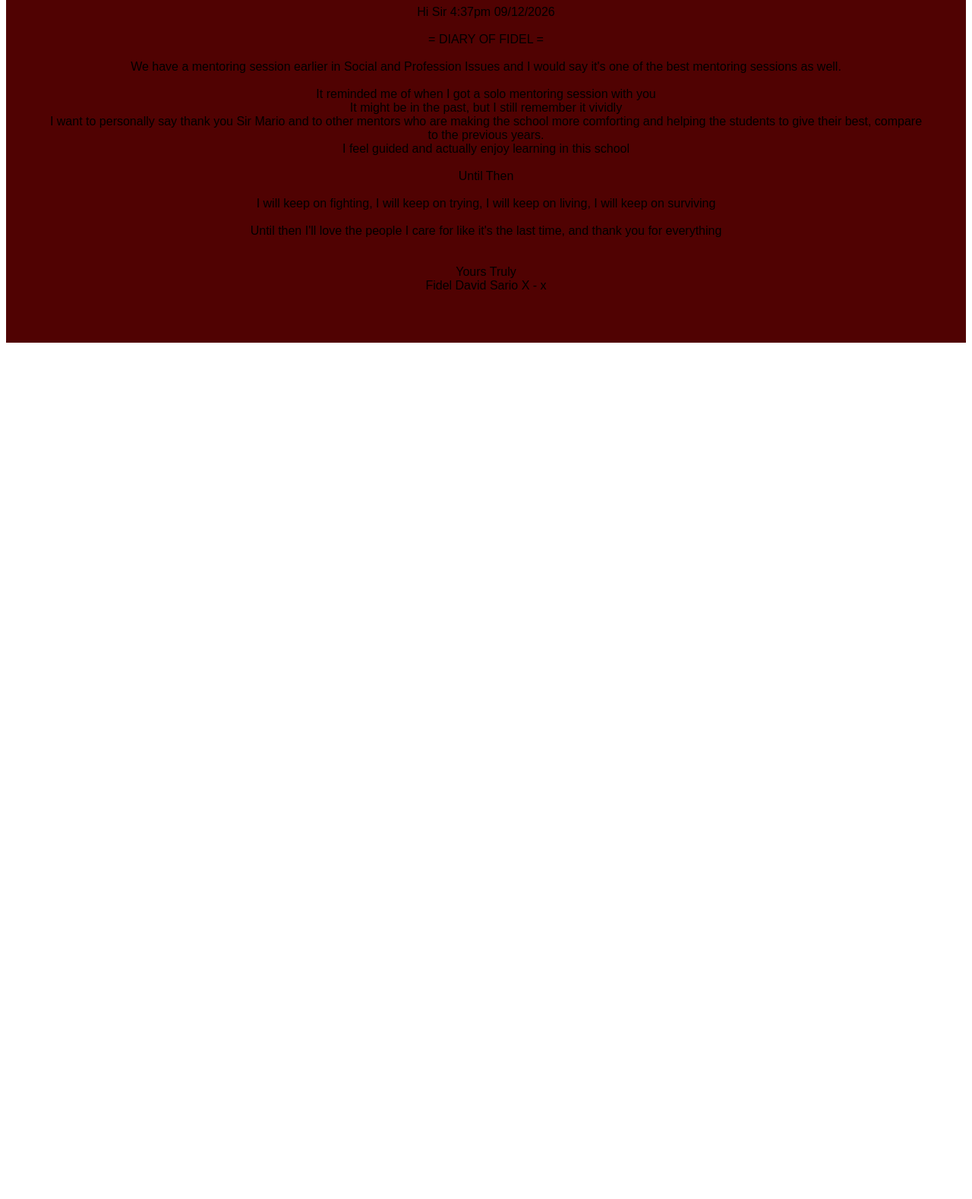
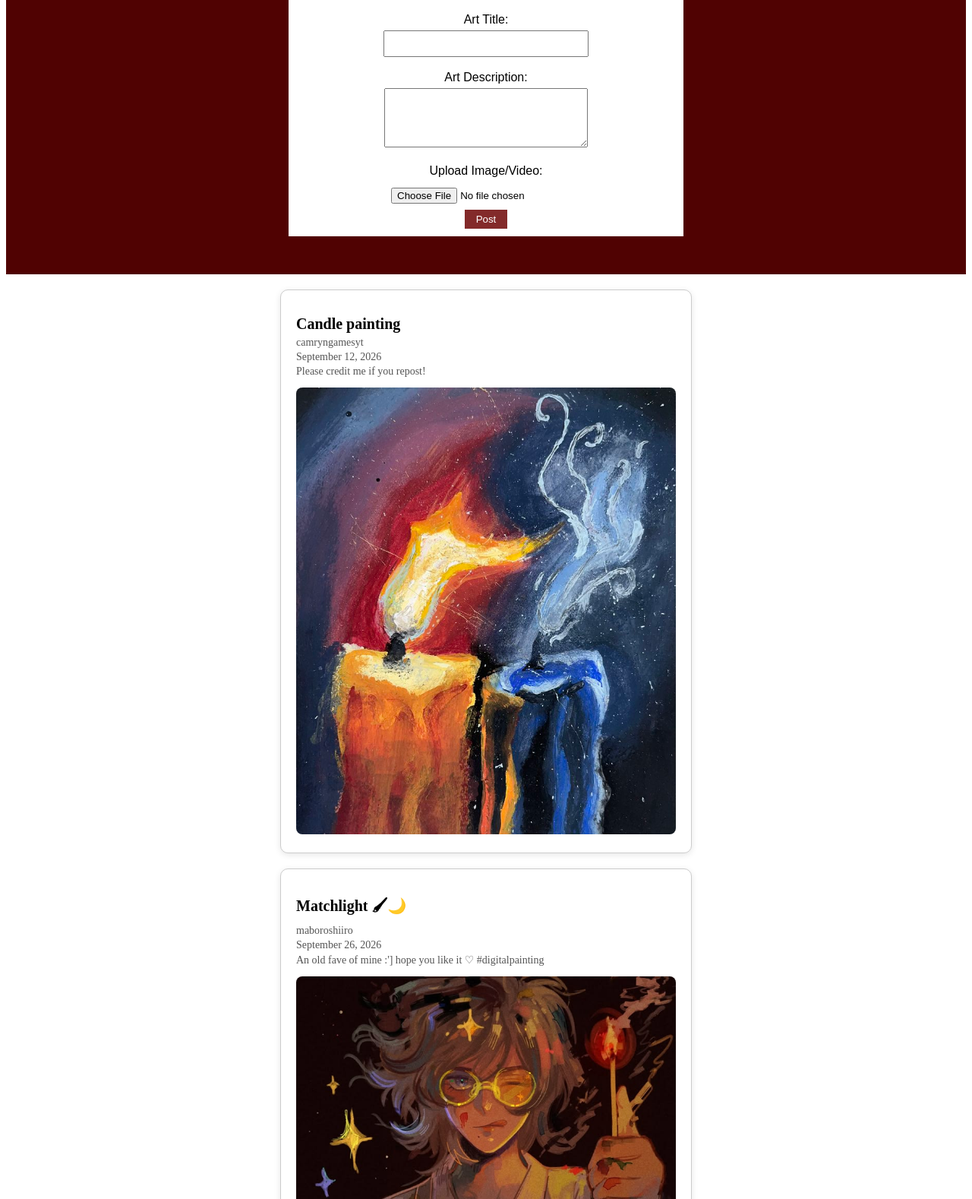
Before and after one commit to mathew618/Group-1-Raw-Potatoes-MO-IT161-A3101-Web-Systems, a plain HTML site: page home.html in a window 1280 px wide. Shown: the part 953-2531 px from the top of the page at 76% size. Before the commit the page ends 1412 px from the top, so only its background shows below. Drawn offline with Linux system fonts and the light colour scheme.

Commit message:
09/14/2026 5:41pm I haven't talked to anyone for today, and I didn't even go to class. I'm sure that they don't care at the same time I'll just check the homeworks and do them quite silently like a ninja hehe.
=CHANGES or something idk =
I added more people :DD
ALSO DISCLAIMER: ALL OF THE ARTS ARE CREDITED TO THE RIGHTFUL OWNERS!!!
I swear mom, I'm trying to make my criminal record clean.

Some of the artworks are from the commissions from the old business my friends had.

Now I am pretty sure they will make me change the thingy but for now thats the temporary :]]

Day 29448,
I still feel chestpains for some reasons, you think I need to go to the hospital after this?

Meh, probably just sleep can fix it.

Love Ya,
-Del X - x

```diff
--- a/home.html
+++ b/home.html
@@ -13,6 +13,15 @@
             font-family: Arial, sans-serif;
             text-align: center;
             padding: 50px;
+        }
+
+        .Rawr {
+            background-color: #f8ebe2;
+            border: 2px solid #832a2a;
+            padding: 20px;
+            margin: 20px auto;
+            width: 80%;
+            max-width: 600px;
         }
 
         .LogoSomethingIdk {
@@ -153,6 +162,75 @@
         .dot.active {
             background-color: #832a2a;
         }
+
+        .doomsdaydevice {
+            background-color: #ffffff;
+            padding: 10px;
+            justify-content: left;
+            max-width: 500px;
+            margin: 0 auto;
+        }
+
+        .doomsdaydevice input,
+        .doomsdaydevice textarea {
+            width: 50%;
+            justify-content: center;
+            padding: 8px;
+            margin-top: 5px;
+        }
+
+        .doomsdaydevice button {
+            background-color: #832a2a;
+            color: white;
+            padding: 5px 15px;
+            border: none;
+            justify-content: left;
+            cursor: pointer;
+        }
+
+        .Cathy1,
+        .Cathy2,
+        .Cathy3,
+        .Cathy4,
+        .Cathy5 {
+            background-color: #ffffff;
+            border: 1px solid #cccccc;
+            border-radius: 10px;
+            padding: 20px;
+            margin: 20px auto;
+            max-width: 500px;
+            text-align: left;
+            box-shadow: 0 2px 8px rgba(0, 0, 0, 0.1);
+        }
+
+        .Cathy1 img,
+        .Cathy2 img,
+        .Cathy3 img,
+        .Cathy4 img,
+        .Cathy5 img {
+            width: 100%;
+            border-radius: 8px;
+            margin-top: 10px;
+        }
+
+        .Cathy1 h1,
+        .Cathy2 h1,
+        .Cathy3 h1,
+        .Cathy4 h1,
+        .Cathy5 h1 {
+            font-size: 20px;
+            margin-bottom: 5px;
+        }
+
+        .Cathy1 p,
+        .Cathy2 p,
+        .Cathy3 p,
+        .Cathy4 p,
+        .Cathy5 p {
+            margin: 3px 0;
+            color: #555555;
+            font-size: 14px;
+        }
     </style>
     <div class="BoxOfTheHomePageIg" id="Bloxytrave890">
         <div class="LogoSomethingIdk">
@@ -199,10 +277,76 @@
         <div class="ButtonLock" id="buttonlock">
         </div>
     </div>
+    <div class="home" id="HomeAloneDirectedByMe">
+        <div class="doomscroll" id="doomscroll">
+            <div class="doomsdaydevice" id="doomsdaydevice">
+                <h1>Have you found your spark yet?</h1>
+                <form id="Rawr">
+                    <label for="Title">Art Title:</label><br>
+                    <input type="text" id="Title" name="Title" required><br><br>
+                    <label for="Desc">Art Description:</label><br>
+                    <textarea id="Desc" name="Desc" rows="4" cols="50" required></textarea><br><br>
+                    <label for="MyArt">Upload Image/Video:</label><br>
+                    <input type="file" id="MyArt" name="MyArt" accept=".gif,.png,.jpeg,.jpg,.mp4" required>
+                </form>
+                <button onclick="ArtMyLifeHelpMePls()">Post</button>
+            </div>
+        </div>
+    </div>
 </head>
 
 <body>
-    <div class="home" id="HomeAloneDirectedByMe">
+    <div class="NicoleLasagna" id="NicoleLasagna">
+        <div class="Cathy1" id="Cathy1">
+            <h1>Candle painting</h1>
+            <p>camryngamesyt</p>
+            <p>September 12, 2026</p>
+            <p>Please credit me if you repost!</p>
+            <img src="ex2camryngamesyt.png">
+        </div>
+
+        <div class="Cathy2" id="Cathy2">
+            <h1>Matchlight 🖌🌙</h1>
+            <p>maboroshiiro</p>
+            <p>September 26, 2026</p>
+            <p>An old fave of mine :'] hope you like it ♡ #digitalpainting</p>
+            <img src="ex1maboroshiiro.png">
+        </div>
+
+        <div class="Cathy3" id="Cathy3">
+            <h1>Goobert's painting</h1>
+            <p>goobert</p>
+            <p>September 10, 2026</p>
+            <p>goobert's painting #inscryption</p>
+            <img src="ex3superbunny64_.png">
+        </div>
+        <div class="Cathy4" id="Cathy4">
+            <h1>FanFive Commission</h1>
+            <p>BT890 Fanfive</p>
+            <p>September 10, 2026</p>
+            <p>Want a snack and a design? 🍔 Check out our Hamburger Design! <br>
+                Whats that? You want a customizable pixel art design? Don't worry buddy we got you! ✨ <br> <br>
+                For inquiries: <br>
+                Email: Ilosthotdogs@gmail.com <br>
+                Contact Number: 0969-563-0474 (Smart)</p>
+            <img src="ex6BT8901.png">
+        </div>
+        <div class="Cathy5" id="Cathy5">
+            <h1>I LOVE BAKUGO</h1>
+            <p>Piggy</p>
+            <p>September 20, 2026</p>
+            <p>It’s because he’s pretty damn realized as a character. Usually, people like him are fragile in their convictions and can be changed with Talk no Jutsu. <br>
+                But he’s actually serious when he says he wants to be the best HERO. That actually means something to him.
+                I can’t think of him as arrogant because he actually is as good as he thinks he is. <br>
+                He’s among the smartest in his class. His asshattery is to be expected when you have everyone never giving a shit about any other aspect of who you are. <br> <br>
+
+                His quirk and strength have always been his identity, but now that he’s learning what it means to be a hero, he’s rising to that challenge. <br>
+                Someone with a quirk as destructive as his would usually be portrayed as not caring about any residual damage as long as the job gets done. Not Bakugo. <br>
+                He’s fully aware of when he needs to tone it down if lives are on the line. I love this guy.</p>
+            <img src="ex5Piggy.png">
+        </div>
+    </div>
+    <div class="secretmessage" id="secretmessage">
         <h1>ArtifyPH</h1>
         <p>Hi Sir 4:37pm 09/12/2026 <br> <br>
             = DIARY OF FIDEL = <br> <br>
@@ -221,7 +365,6 @@
             <br>
             Yours Truly<br>
             Fidel David Sario X - x <br>
-
         </p>
     </div>
 </body>
@@ -268,6 +411,16 @@
     }
 
     updateSlides();
+
+    document.getElementById("MyArt").addEventListener("change", function() {
+    const allowedTypes = ["image/gif", "image/png", "image/jpeg", "video/mp4"];
+    const file = this.files[0];
+
+    if (file && !allowedTypes.includes(file.type)) {
+        alert("Oopsie but that's not allowed, the file only supports GIF, PNG, JPEG, JPG, or MP4 files are allowed.");
+        this.value = "";
+    }
+});
 </script>
 
 </html>
```
Also changed, not shown: ex1maboroshiiro.png (added), ex2camryngamesyt.png (added), ex3superbunny64_.png (added), ex4DemonizedLouie.png (added), ex5piggy.png (added), ex6BT8901.png (added).
